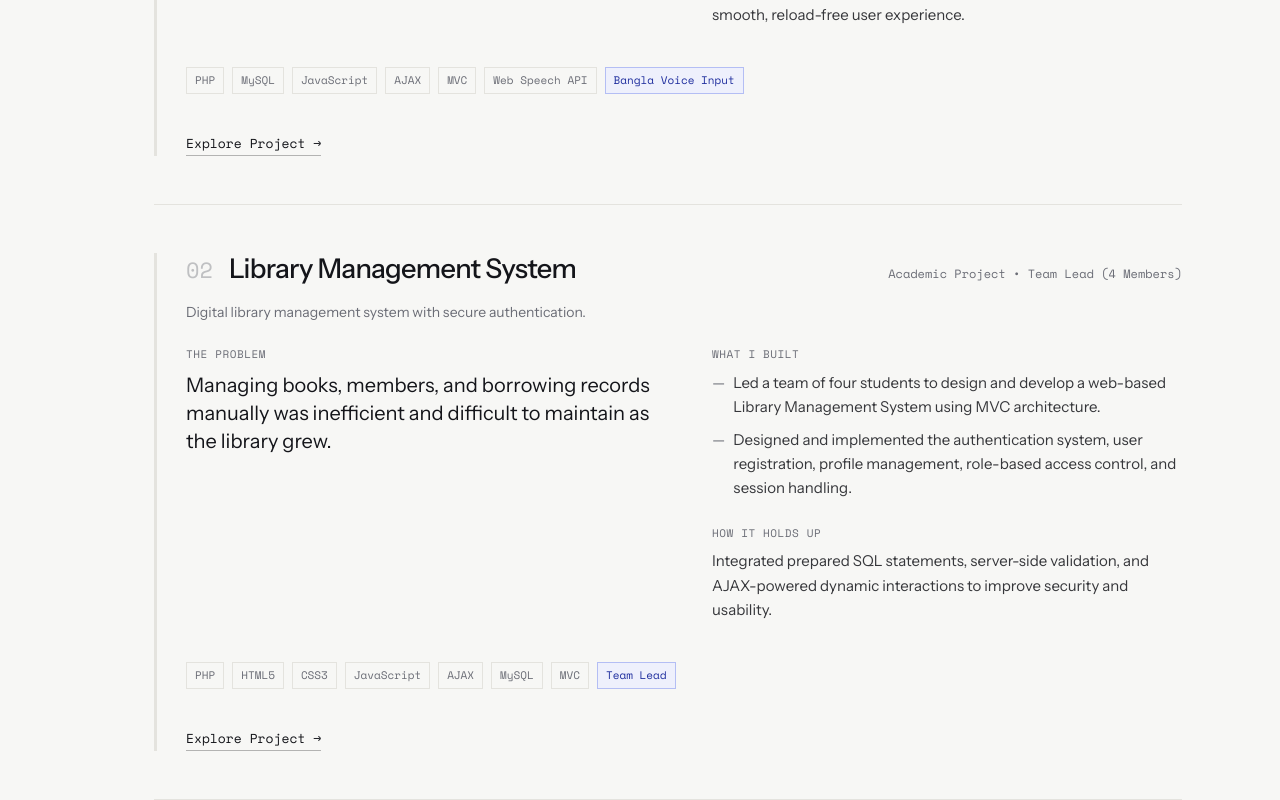
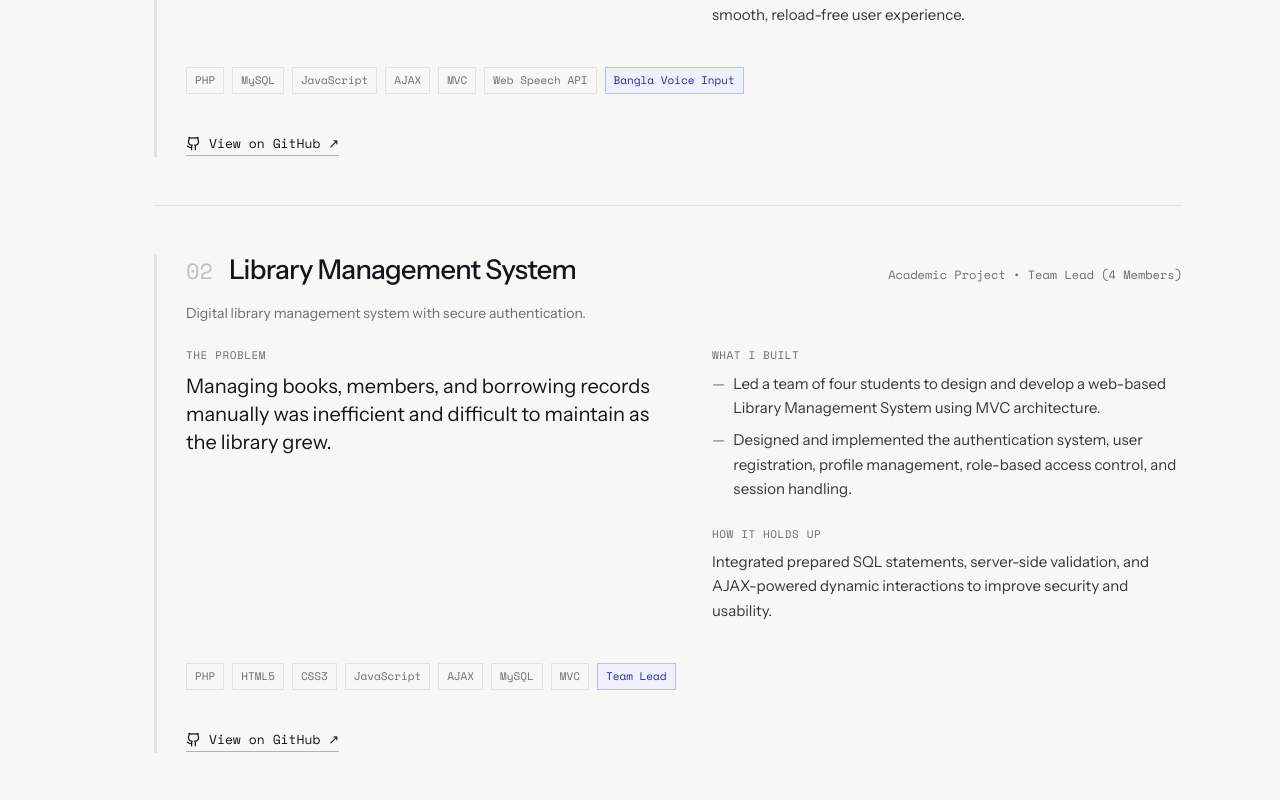
Before and after one commit to UdayDey-Boss/UdayDey-Boss.github.io, a Next.js app: page / in a window 1280 px wide. Shown: the part 1400-2200 px from the top of the page. Built offline with nearby package versions, Linux system fonts and the light colour scheme.

Commit message:
Update Systems.tsx

```diff
--- a/components/Systems.tsx
+++ b/components/Systems.tsx
@@ -1,5 +1,5 @@
 "use client";
-
+import { Github } from "lucide-react";
 import { motion } from "framer-motion";
 import { projects, skillTiers } from "@/lib/data";
 import { useLink } from "@/lib/SkillLinkContext";
@@ -122,9 +122,10 @@
   href={p.href}
   target="_blank"
   rel="noopener noreferrer"
-                  className="mt-10 inline-flex items-center gap-1.5 font-mono text-[13px] text-ink border-b border-ink/30 pb-0.5 transition-colors duration-200 hover:border-ink"
+  className="mt-10 inline-flex items-center gap-2 font-mono text-[13px] text-ink border-b border-ink/30 pb-0.5 transition-all duration-200 hover:border-ink hover:gap-3"
 >
-                  Explore Project →
+  <Github size={15} strokeWidth={2} />
+  <span>View on GitHub ↗</span>
 </a>
               </motion.article>
             );
```
Lines whose indentation alone changed are shown as unchanged.
